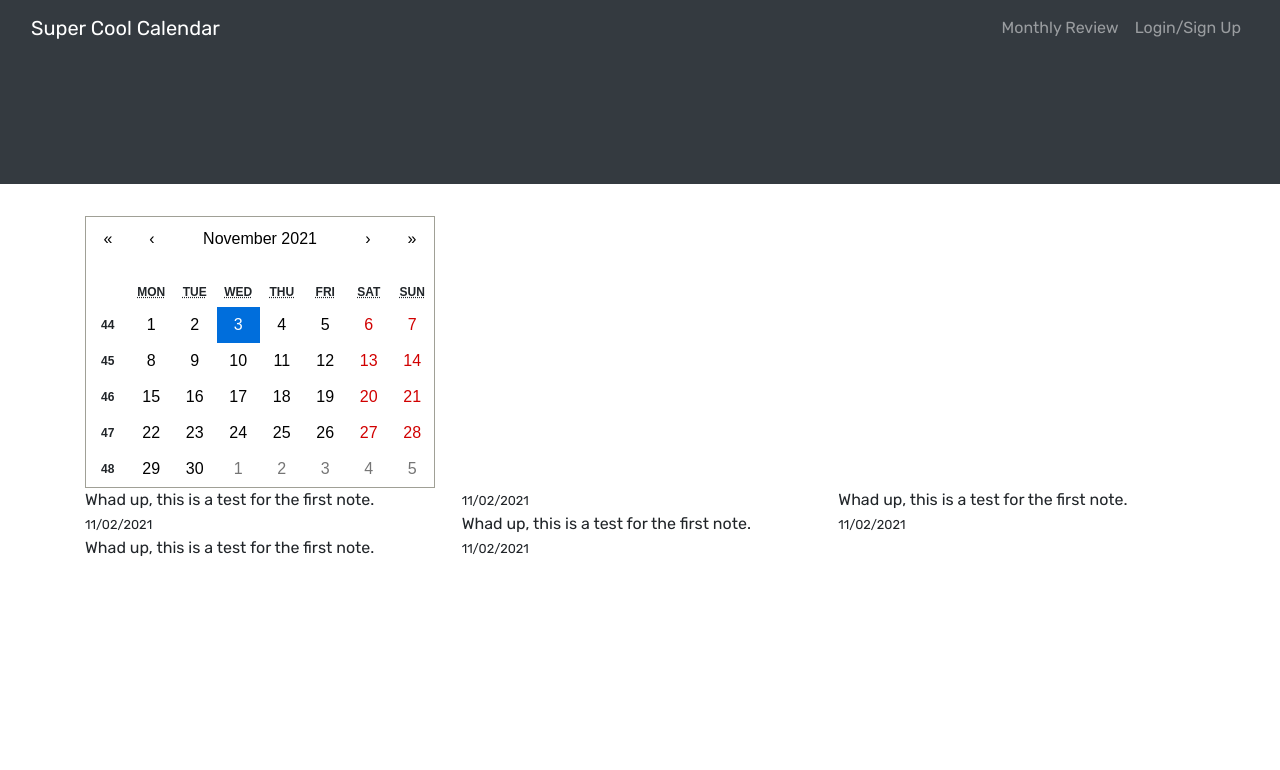
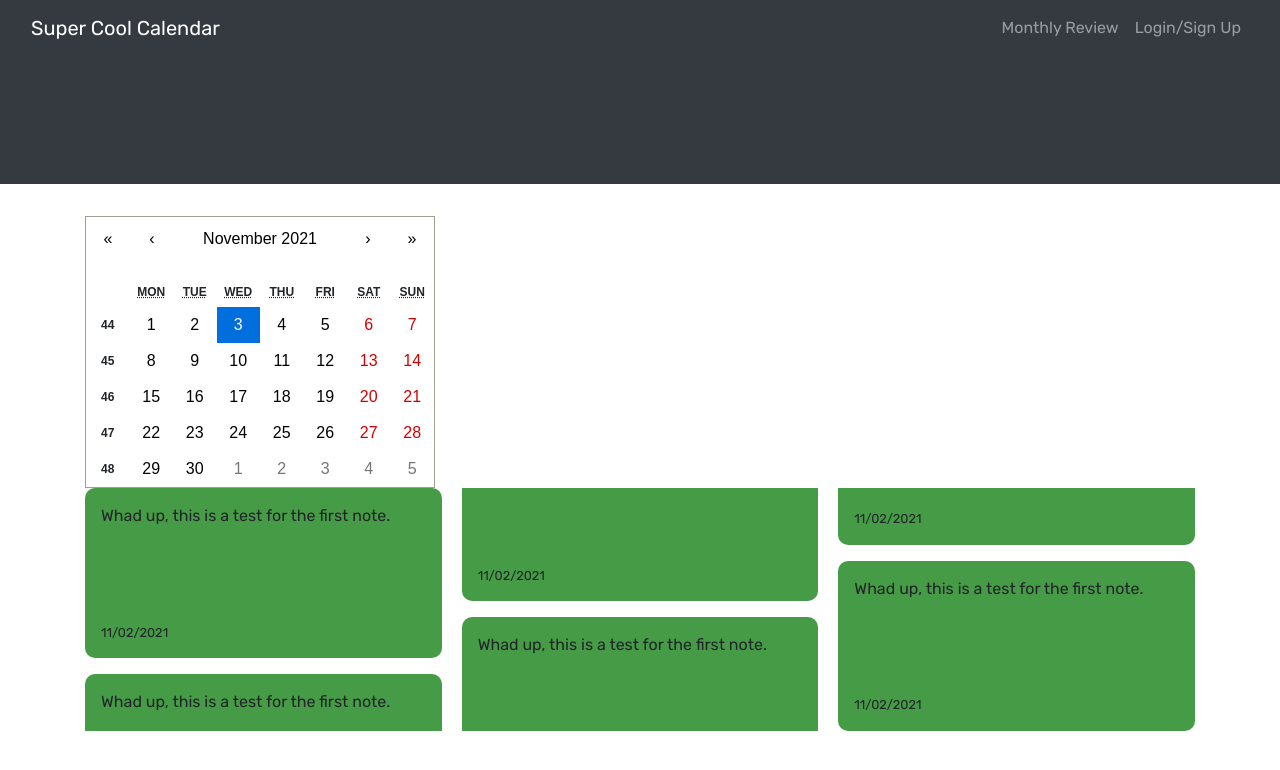
Before and after one commit to Gaitherdb/Custom-Planner, a React (Create React App) app in the folder client/: page / in a window 1280 px wide. Shown: the top 770 px of the page. Built offline with nearby package versions, Linux system fonts and the light colour scheme.

Commit message:
Styling and additions

```diff
--- a/client/src/index.css
+++ b/client/src/index.css
@@ -15,3 +15,25 @@
   font-weight: 300;
   font-style: italic;
 }
+
+.note {
+  display: flex;
+  flex-direction: column;
+  justify-content: space-between;
+  background-color: rgb(70, 155, 70);
+  border-radius: 10px;
+  padding: 1rem;
+  min-height: 170px;
+}
+
+.notes-group {
+  display: grid;
+  grid-gap: 1rem;
+  grid-template-columns: repeat (auto-fit, minmax(245, 1fr));
+}
+
+.note-footer {
+  display: flex;
+  align-items: center;
+  justify-content: space-between;
+}
```
Also changed, not shown: 2 other files (tests, documents, lock files or other folders).
